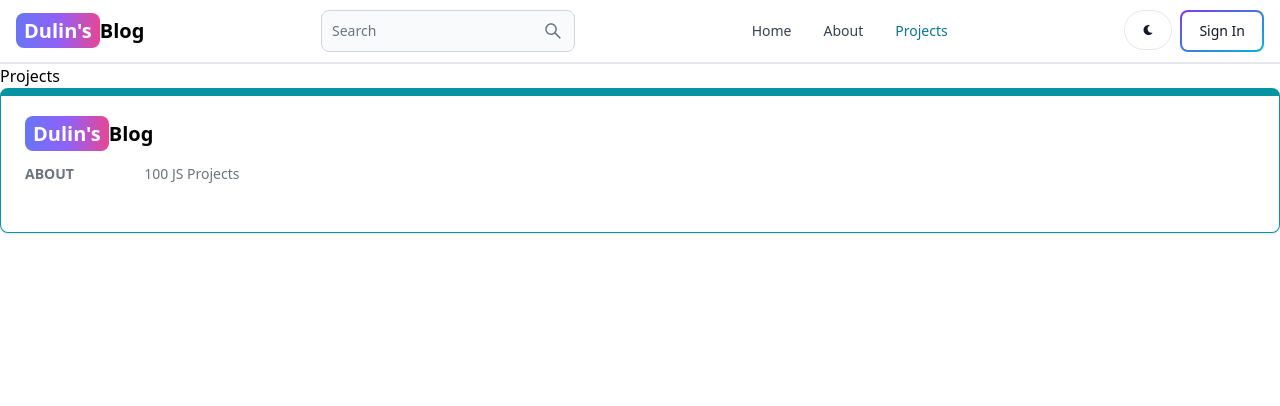
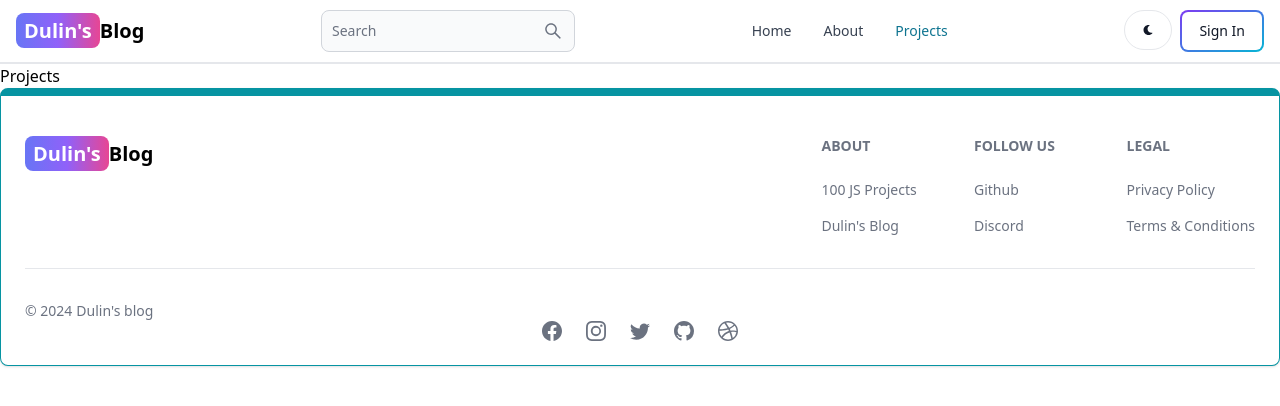
Before and after one commit to DulinPerera/Blog-Dashboard, a React (Vite) app in the folder client/: page /projects in a window 1280 px wide. Shown: the top 406 px of the page. Built offline with nearby package versions, Linux system fonts and the light colour scheme.

Commit message:
created and added footer

```diff
--- a/client/src/components/Footer.jsx
+++ b/client/src/components/Footer.jsx
@@ -1,27 +1,68 @@
 import { Footer } from "flowbite-react"
 import { Link } from "react-router-dom"
+import { BsFacebook, BsInstagram, BsTwitter, BsGithub, BsDribbble } from 'react-icons/bs';
 
 export default function FooterCom() {
   return (
     <Footer container className="border border-t-8 border-teal-500">
-        <div className="">
-            <div className="">
-                <div className="">
+        <div className="w-full max-w-7xl mx-auto">
+            <div className="grid w-full justify-between sm:flex md:grid-cols-1">
+                <div className="mt-5">
                     <Link to ="/" className="self-center whitespace-nowrap text-lg sm:text-xl font-semibold dark:text-white">
 
                     <span className='px-2 py-1 bg-gradient-to-r from-indigo-500 via-purple-500 to-pink-500 rounded-lg text-white'>Dulin's</span>
                     Blog
                     </Link>
                 </div>
-                <div className="grid gid-cols-2 gao-3 sm:mt-4 sm:grid-cols-3 sm:gap-6">
-                <Footer.Title title="About"/>
-                <Footer.LinkGroup col>
-                    <Footer.Link href=''>
-                        100 JS Projects
-                    </Footer.Link>
-                </Footer.LinkGroup>
+                <div className="grid grid-cols-2 gap-8 mt-4 sm:grid-cols-3 sm:gap-6">
+                    <div >
+                        <Footer.Title title="About"/>
+                        <Footer.LinkGroup col>
+                            <Footer.Link href='httpls://www.youtube.com' target="_blank" rel='noopener noreferrer'>
+                                100 JS Projects
+                            </Footer.Link>
+                            <Footer.Link
+                                href='/about'
+                                target='_blank'
+                                rel='noopener noreferrer'
+                                >
+                                Dulin's Blog
+                            </Footer.Link>
+                        </Footer.LinkGroup>
+                    </div>
+                    <div>
+                        <Footer.Title title='Follow us' />
+                        <Footer.LinkGroup col>
+                            <Footer.Link
+                            href='https://github.com/DulinPerera'
+                            target='_blank'
+                            rel='noopener noreferrer'
+                            >
+                            Github
+                            </Footer.Link>
+                            <Footer.Link href='#'>Discord</Footer.Link>
+                        </Footer.LinkGroup>
+                    </div>
+                    <div>
+                        <Footer.Title title='Legal' />
+                        <Footer.LinkGroup col>
+                            <Footer.Link href='#'>Privacy Policy</Footer.Link>
+                            <Footer.Link href='#'>Terms &amp; Conditions</Footer.Link>
+                        </Footer.LinkGroup>
+                    </div>
                 </div>
             </div>
+            <Footer.Divider/>
+            <div className="w-full sm:flex sm:items-center sm:justify-between">
+                <Footer.Copyright href="#" by="Dulin's blog" year={new Date().getFullYear()} />
+            </div>
+            <div className="flex gap-6 sm:mt-0 mt-4 sm:justify-center">
+                <Footer.Icon href='#' icon={BsFacebook}/>
+                <Footer.Icon href='#' icon={BsInstagram}/>
+                <Footer.Icon href='#' icon={BsTwitter}/>
+                <Footer.Icon href='https://github.com/DulinPerera' icon={BsGithub}/>
+                <Footer.Icon href='#' icon={BsDribbble}/>
+                </div>
         </div>
     </Footer>
   )
```
Also changed, not shown: 2 other files (tests, documents, lock files or other folders).
